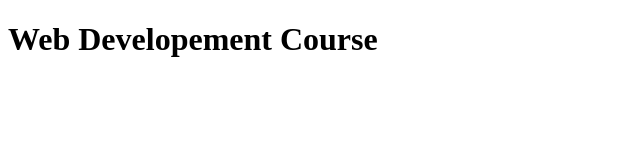
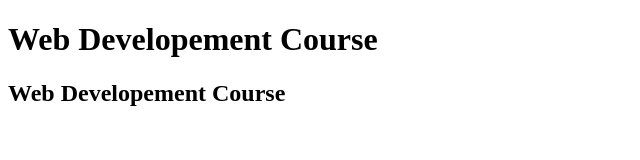
Before and after one commit to MarziehAhmadzadeh/WebDevelopment, a plain HTML site: page site/index.html in a window 1280 px wide. Shown: the whole page, without its empty margins (0-640 px from the left). Drawn offline with Linux system fonts and the light colour scheme.

Commit message:
Second Version

```diff
--- a/site/index.html
+++ b/site/index.html
@@ -6,5 +6,6 @@
 </head>
 <body>
 <h1> Web Developement Course </h1>
+<h2> Web Developement Course </h2>
 </body>
 </html>
```
